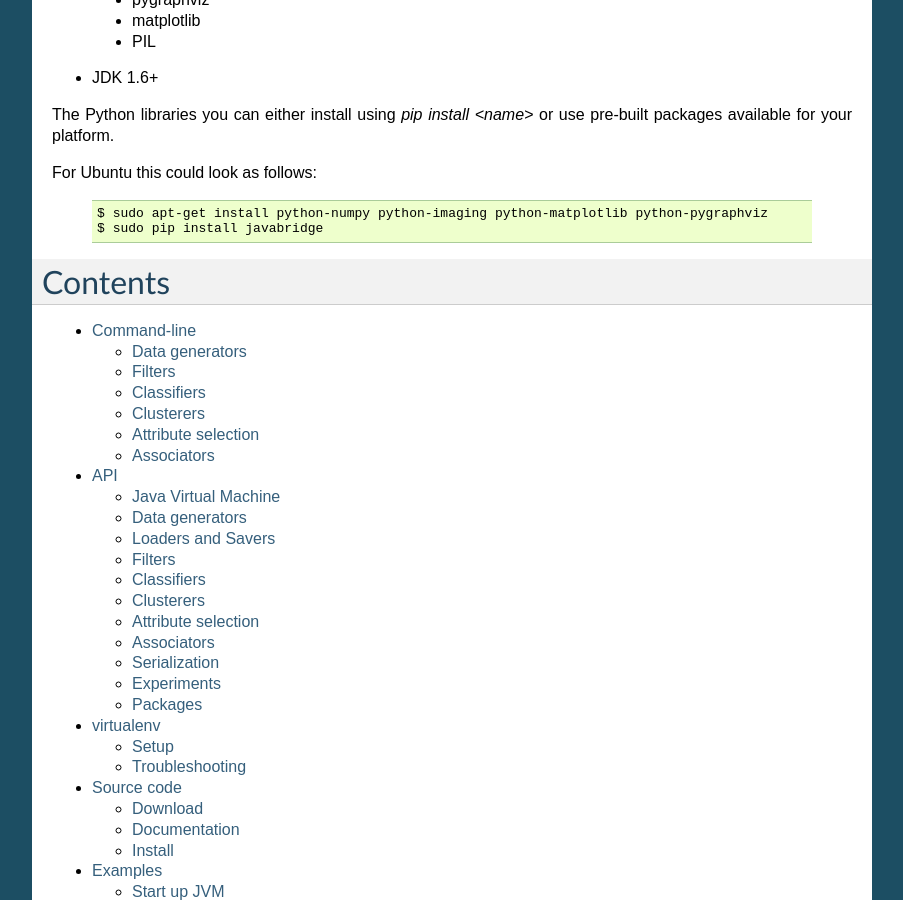
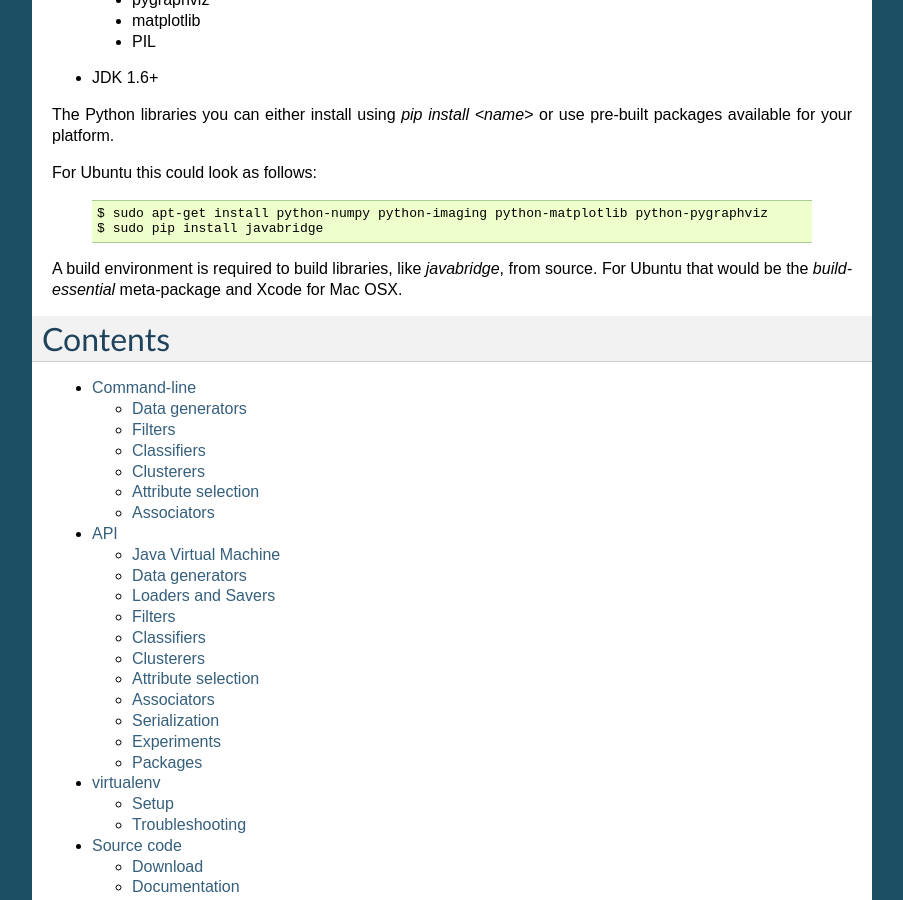
Before and after one commit to fracpete/python-weka-wrapper, a Sphinx documentation site: the page built from doc/source/index.rst, in a window 1280 px wide and 900 px high, scrolled down 484 px. Shown: the whole window, without its empty margins (198-1101 px from the left). Built offline with Sphinx 7.4.7, drawn with Linux system fonts in a browser that asks for light colours.

Commit message:
improved documentation regarding installing requirements

```diff
--- a/doc/source/index.rst
+++ b/doc/source/index.rst
@@ -41,6 +41,10 @@ For Ubuntu this could look as follows:
      $ sudo apt-get install python-numpy python-imaging python-matplotlib python-pygraphviz
      $ sudo pip install javabridge
 
+A build environment is required to build libraries, like `javabridge`, from source. For Ubuntu that would
+be the `build-essential` meta-package and Xcode for Mac OSX.
+
+
 Contents
 ========
 
--- a/doc/source/virtualenv.rst
+++ b/doc/source/virtualenv.rst
@@ -42,6 +42,9 @@ The following steps set up an evironment:
 
      $ virtualenv --system-site-packages pwwtest
 
+* a build environment is required to build libraries, like `javabridge`, from source. For Ubuntu that would
+  be the `build-essential` meta-package and Xcode for Mac OSX.
+
 
 Troubleshooting
 ---------------
```
Also changed, not shown: README.md (+3 -0 lines).
